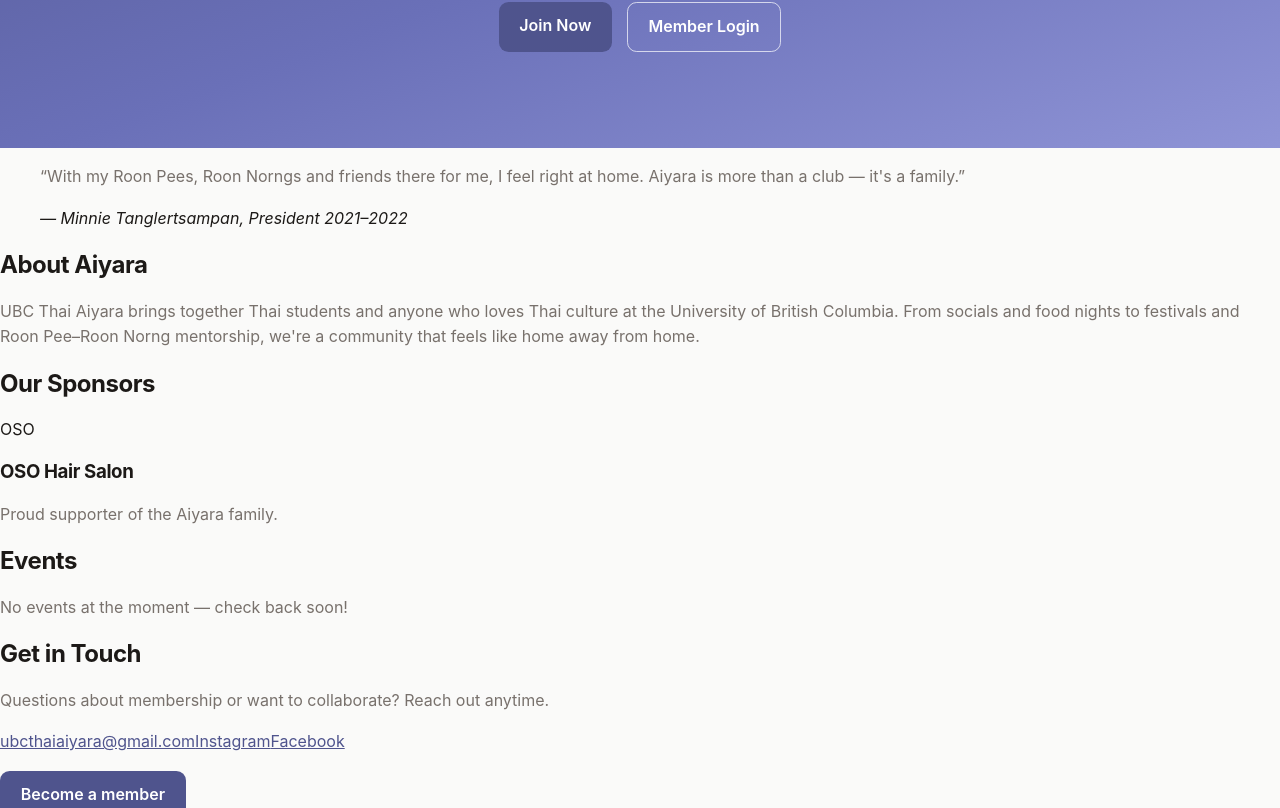
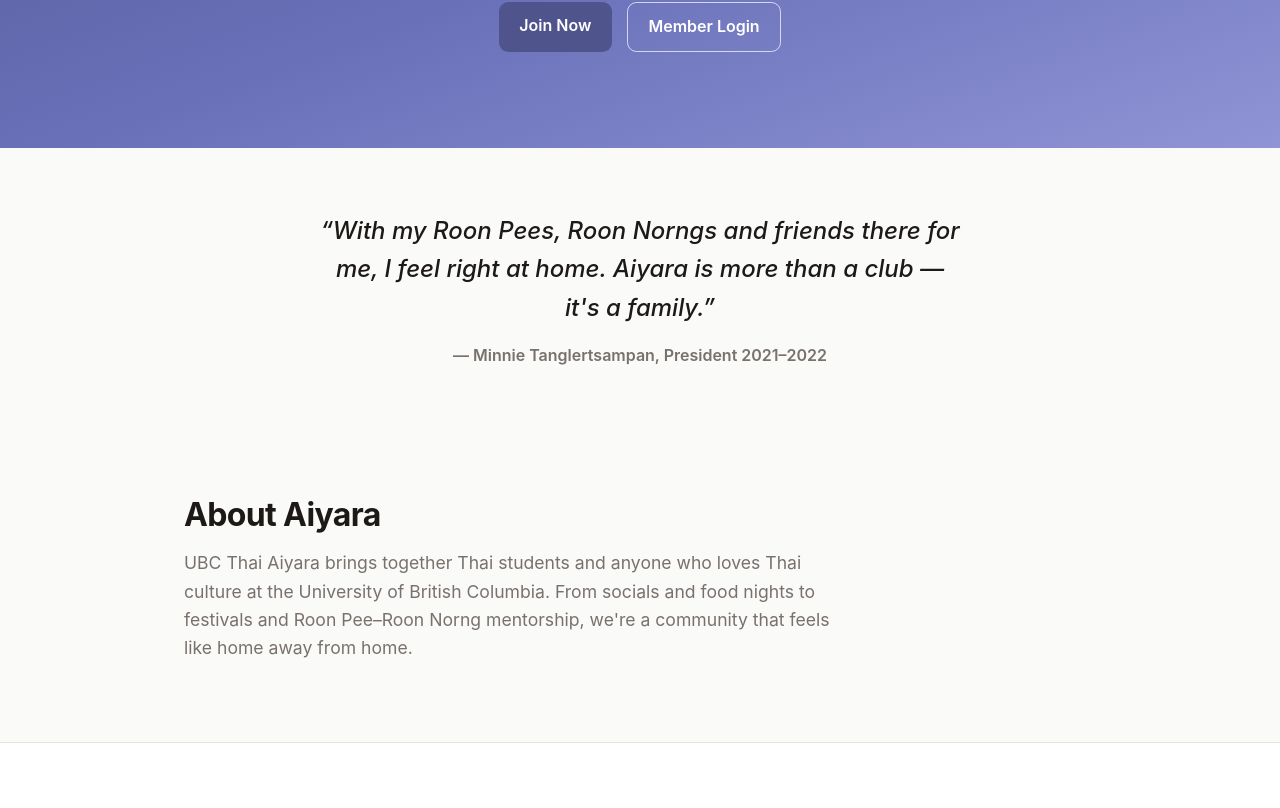
Before and after one commit to ubcthaiaiyara/website, a Next.js app: page / in a window 1280 px wide. Shown: the part 443-1251 px from the top of the page. Built offline with nearby package versions, Linux system fonts and the light colour scheme; no server answers.

Commit message:
style(ui): add landing section, quote, sponsor, event, and contact styles

```diff
--- a/app/globals.css
+++ b/app/globals.css
@@ -208,6 +208,128 @@
   background: rgba(255, 255, 255, 0.12);
 }
 
+/* ---------- Sections ---------- */
+.section {
+  max-width: var(--max);
+  margin: 0 auto;
+  padding: 4rem 1.5rem;
+}
+
+.section-alt {
+  background: #fff;
+  max-width: none;
+  border-top: 1px solid var(--border);
+  border-bottom: 1px solid var(--border);
+}
+
+.section-alt > * {
+  max-width: var(--max);
+  margin-left: auto;
+  margin-right: auto;
+}
+
+.section h2 {
+  font-size: 2rem;
+  font-weight: 700;
+  margin: 0 0 1rem;
+}
+
+.lead {
+  font-size: 1.1rem;
+  max-width: 42rem;
+}
+
+/* Quote */
+.quote-section {
+  text-align: center;
+}
+
+.quote {
+  margin: 0 auto;
+  max-width: 40rem;
+  border: none;
+}
+
+.quote p {
+  font-size: 1.5rem;
+  font-weight: 500;
+  color: var(--fg);
+  font-style: italic;
+  margin-bottom: 1rem;
+}
+
+.quote cite {
+  color: var(--muted);
+  font-style: normal;
+  font-weight: 600;
+}
+
+/* Sponsors */
+.sponsor-grid {
+  display: grid;
+  grid-template-columns: repeat(auto-fit, minmax(15rem, 1fr));
+  gap: 1.25rem;
+  margin-top: 1.5rem;
+}
+
+.sponsor-card {
+  background: var(--bg);
+  border: 1px solid var(--border);
+  border-radius: 0.75rem;
+  padding: 1.75rem;
+  text-align: center;
+}
+
+.sponsor-logo {
+  display: grid;
+  place-items: center;
+  width: 3.5rem;
+  height: 3.5rem;
+  margin: 0 auto 1rem;
+  border-radius: 50%;
+  background: var(--accent);
+  color: #fff;
+  font-weight: 700;
+}
+
+.sponsor-card h3 {
+  margin: 0 0 0.35rem;
+}
+
+.sponsor-card p {
+  margin: 0;
+}
+
+/* Events */
+.events-empty {
+  border: 1px dashed var(--border);
+  border-radius: 0.75rem;
+  padding: 2.5rem;
+  text-align: center;
+  margin-top: 1rem;
+}
+
+.events-empty p {
+  margin: 0;
+}
+
+/* Contact */
+.contact-links {
+  display: flex;
+  gap: 1.5rem;
+  flex-wrap: wrap;
+  margin-bottom: 1.75rem;
+}
+
+.contact-links a {
+  font-weight: 600;
+  text-decoration: none;
+}
+
+.contact-links a:hover {
+  text-decoration: underline;
+}
+
 .card {
   background: var(--card);
   border: 1px solid var(--border);
```
